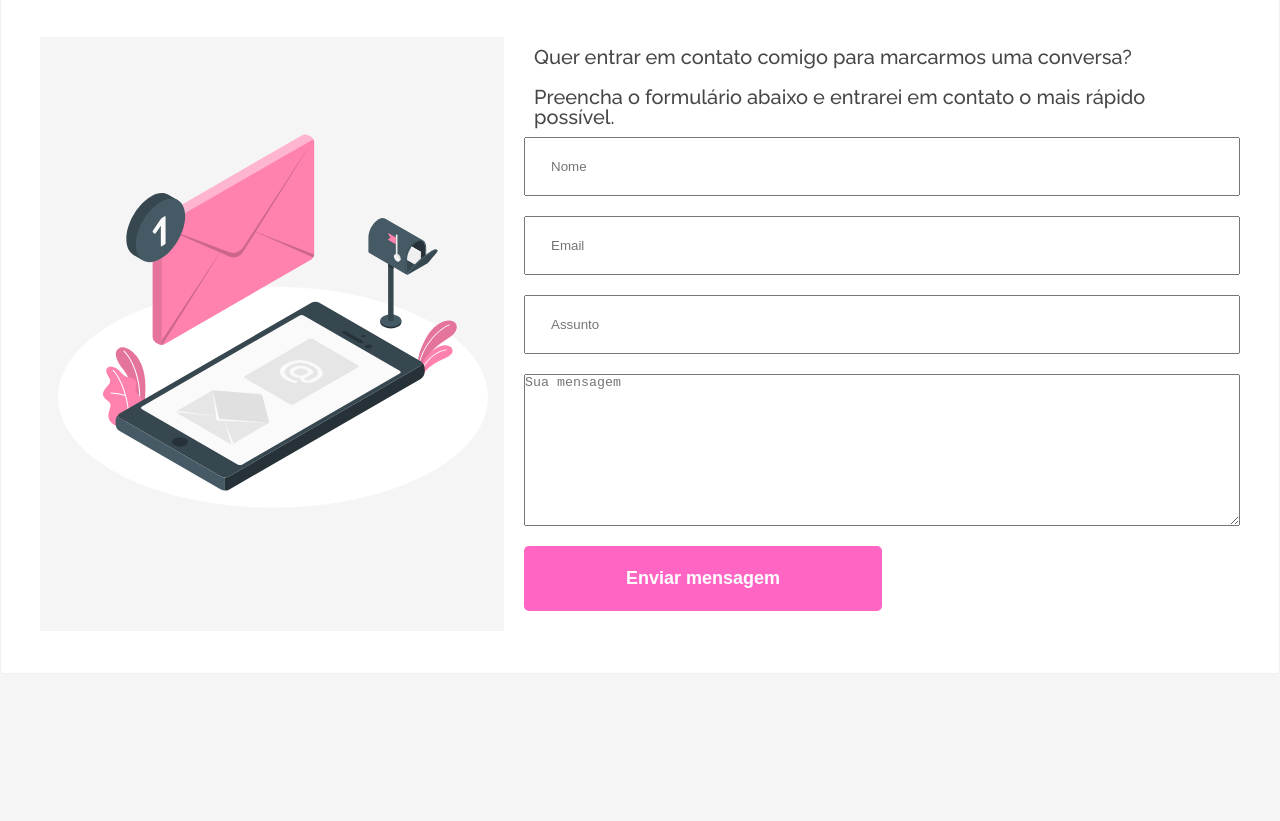
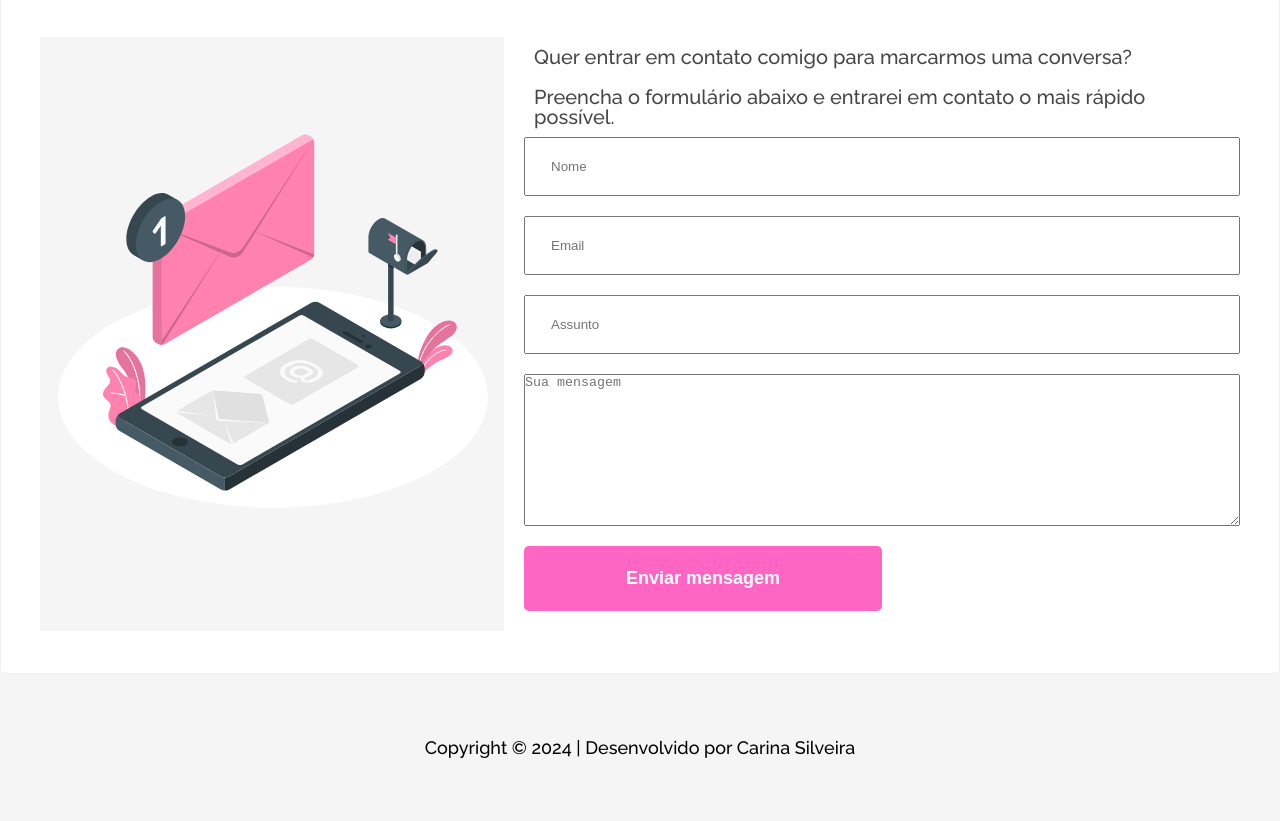
Before and after one commit to carinasylver/challenge-front-end-portfolio, a plain HTML site: page index.html in a window 1280 px wide. Shown: the part 3751-4572 px from the top of the page. Before the commit the page ends 4425 px from the top, so only its background shows below. Drawn offline with Linux system fonts and the light colour scheme.

Commit message:
criação do rodapé da página

```diff
--- /dev/null
+++ b/css/footer.css
@@ -0,0 +1,5 @@
+.footer__rodape{
+    padding: 60px;
+    text-align: center;
+    font-size: 1.125rem;
+}
--- a/css/styles.css
+++ b/css/styles.css
@@ -6,6 +6,7 @@
 @import url(./formacao.css);
 @import url(./projetos.css);
 @import url(./contato.css);
+@import url(./footer.css);
 
 
 
@@ -79,3 +80,8 @@
 /* 16.6 formulario de contato
 /*
 /***************************************/
+/* @import url(./footer.css);
+/***************************************/
+/* 17. footer__rodape
+/*
+/***************************************/
--- a/index.html
+++ b/index.html
@@ -317,7 +317,7 @@
         </div>
       </div>
     </section>
-    <!-- Sessão de Contato -->
+    <!-- sessao de contato -->
     <section class="formulario__contato" id="contato">
       <h2 class="formularioContato__titulo">Contato</h2>
       <div class="container__formularioContato">
@@ -364,5 +364,9 @@
         </div>
       </div>
     </section>
+    <!-- rodapé -->
+    <footer class="footer__rodape" id="rodape">
+      <p>Copyright © 2024 | Desenvolvido por Carina Silveira</p>
+    </footer>
   </body>
 </html>
```
